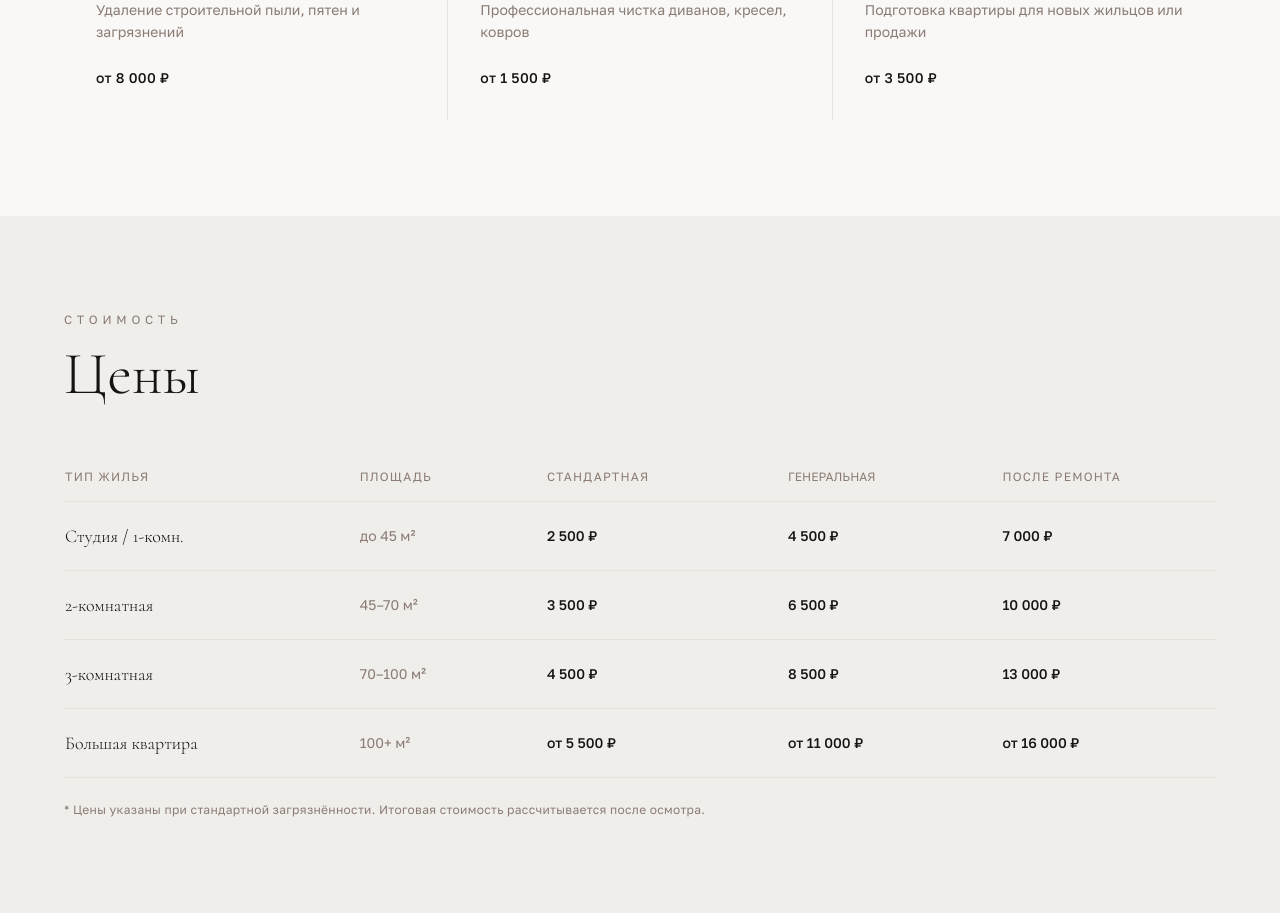
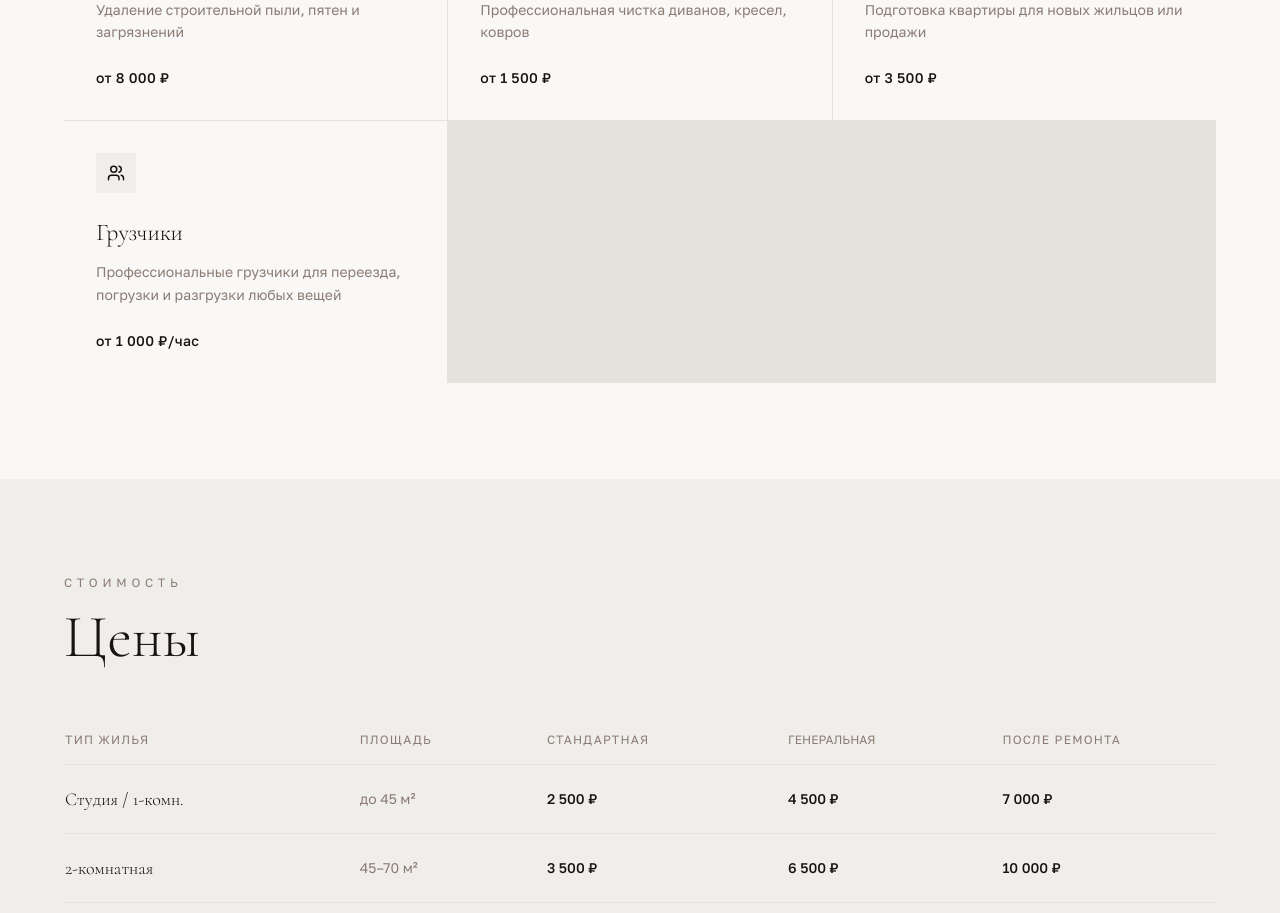
Before and after one commit to pr-poehali-dev/clinic-services-app, a React (Vite) app: page / in a window 1280 px wide. Shown: the part 1520-2433 px from the top of the page. Built offline with nearby package versions, Linux system fonts and the light colour scheme.

Commit message:
Добавлена услуга грузчиков

```diff
--- a/src/components/Sections.tsx
+++ b/src/components/Sections.tsx
@@ -9,6 +9,7 @@ const SERVICES = [
   { icon: "Wind", title: "После ремонта", desc: "Удаление строительной пыли, пятен и загрязнений", price: "от 8 000 ₽" },
   { icon: "Sofa", title: "Химчистка мебели", desc: "Профессиональная чистка диванов, кресел, ковров", price: "от 1 500 ₽" },
   { icon: "KeyRound", title: "Перед сдачей", desc: "Подготовка квартиры для новых жильцов или продажи", price: "от 3 500 ₽" },
+  { icon: "Users", title: "Грузчики", desc: "Профессиональные грузчики для переезда, погрузки и разгрузки любых вещей", price: "от 1 000 ₽/час" },
 ];
 
 const PRICES = [
```
